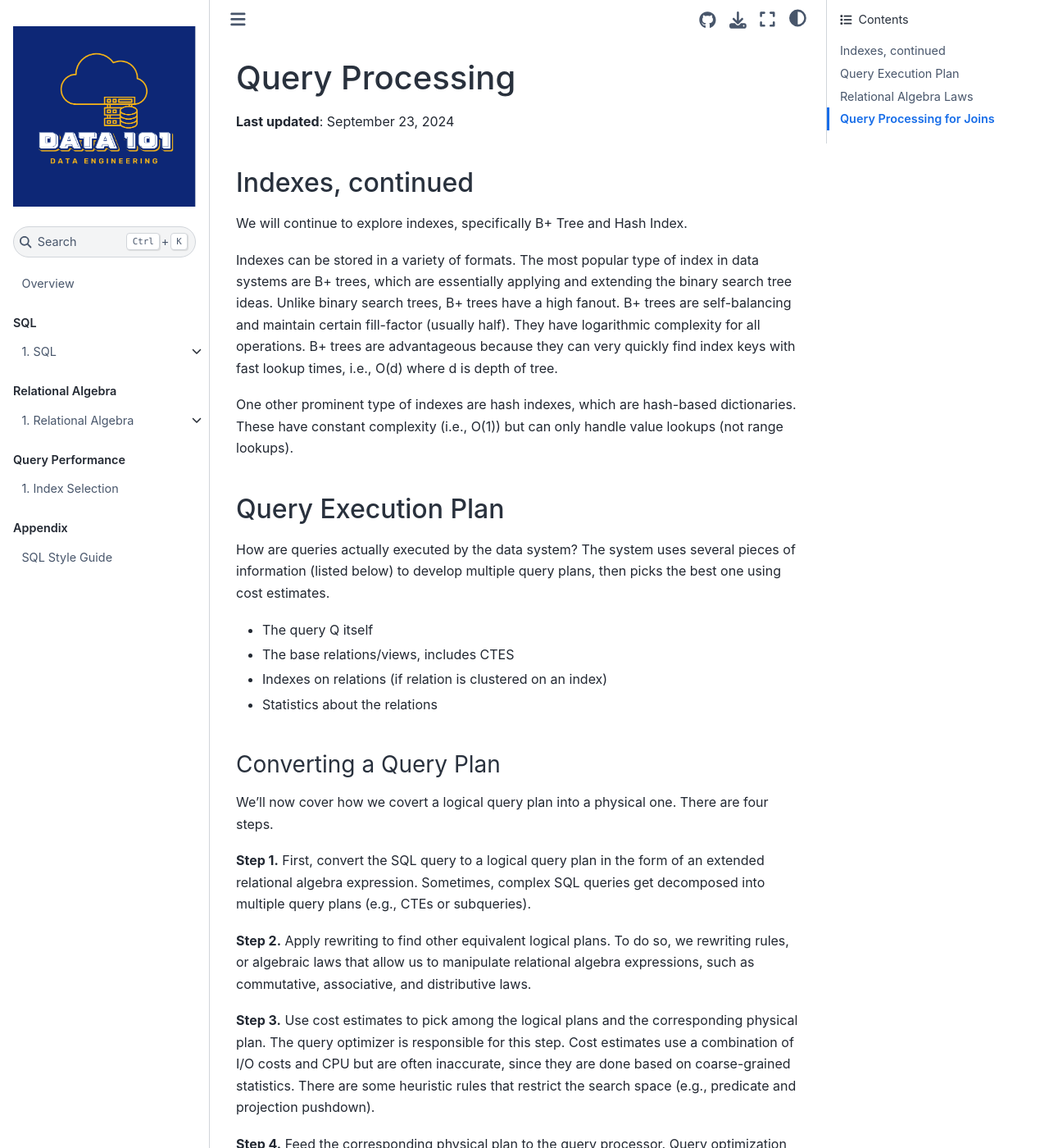
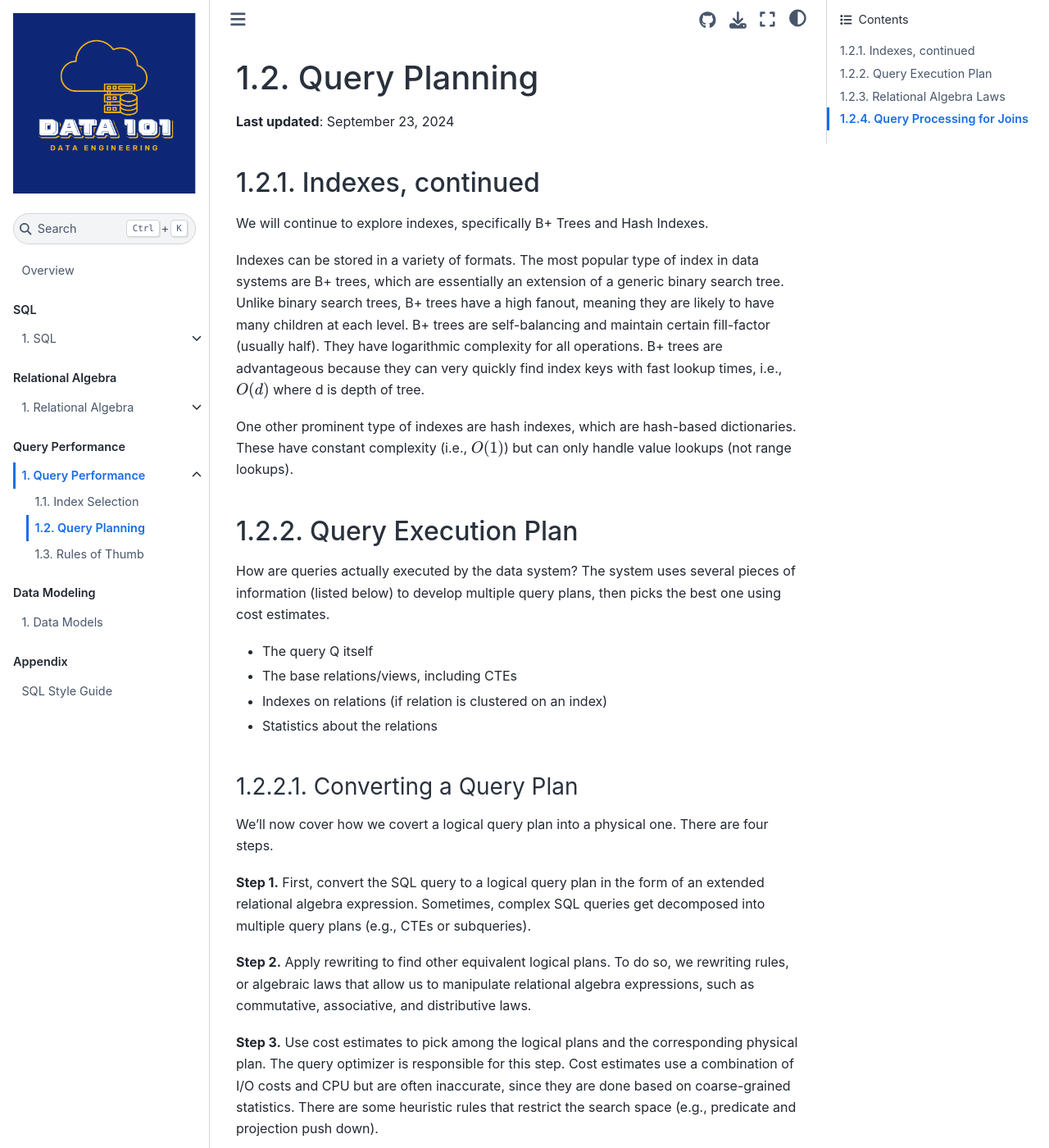
Before and after one commit to cal-data-eng/notes, a Jupyter Book: the page built from 3-query_perf/query-planning.md, in a window 1280 px wide and 1400 px high. Shown: the whole window at 82% size. Built offline with Jupyter Book 1.0.4 settings and Sphinx 7.4.7 and the Sphinx Book theme 1.1.4, drawn with Linux system fonts in a browser that asks for light colours; some of the changed text lies outside the part shown.

Commit message:
Publish more pages, tweak some formatting

```diff
--- a/3-query_perf/query-plan.md
+++ b/3-query_perf/query-planning.md
@@ -1,35 +1,37 @@
-# Query Processing
+# Query Planning
 **Last updated**: September 23, 2024
 
 ## Indexes, continued
-We will continue to explore indexes, specifically B+ Tree and Hash Index.
+We will continue to explore indexes, specifically B+ Trees and Hash Indexes.
 
-Indexes can be stored in a variety of formats. The most popular type of index in data systems are B+ trees, which are essentially applying and extending the binary search tree ideas. Unlike binary search trees, B+ trees have a high fanout. B+ trees are self-balancing and maintain certain fill-factor (usually half). They have logarithmic complexity for all operations. B+ trees are advantageous because they can very quickly find index keys with fast lookup times, i.e., O(d) where d is depth of tree.
+Indexes can be stored in a variety of formats. The most popular type of index in data systems are B+ trees, which are essentially an extension of a generic binary search tree. Unlike binary search trees, B+ trees have a high fanout, meaning they are likely to have many children at each level. B+ trees are self-balancing and maintain certain fill-factor (usually half). They have logarithmic complexity for all operations. B+ trees are advantageous because they can very quickly find index keys with fast lookup times, i.e., $O(d)$ where d is depth of tree.
 
 One other prominent type of indexes are hash indexes, which are hash-based
-dictionaries. These have constant complexity (i.e., O(1)) but can only handle value
-lookups (not range lookups).
+dictionaries. These have constant complexity (i.e., $O(1)$) but can only handle value lookups (not range lookups).
 
 ## Query Execution Plan
 
 How are queries actually executed by the data system? The system uses several pieces of information (listed below) to develop multiple query plans, then picks the best one using cost estimates.
+
 - The query Q itself
-- The base relations/views, includes CTES
+- The base relations/views, including CTEs
 - Indexes on relations (if relation is clustered on an index)
 - Statistics about the relations
 
 ### Converting a Query Plan
+
 We'll now cover how we covert a logical query plan into a physical one. There are four steps.
 
 **Step 1.** First, convert the SQL query to a logical query plan in the form of an extended relational algebra expression. Sometimes, complex SQL queries get decomposed into multiple query plans (e.g., CTEs or subqueries).
 
 **Step 2.** Apply rewriting to find other equivalent logical plans. To do so, we rewriting rules, or algebraic laws that allow us to manipulate relational algebra expressions, such as commutative, associative, and distributive laws.
 
-**Step 3.** Use cost estimates to pick among the logical plans and the corresponding physical plan. The query optimizer is responsible for this step. Cost estimates use a combination of I/O costs and CPU but are often inaccurate, since they are done based on coarse-grained statistics. There are some heuristic rules that restrict the search space (e.g., predicate and projection pushdown).
+**Step 3.** Use cost estimates to pick among the logical plans and the corresponding physical plan. The query optimizer is responsible for this step. Cost estimates use a combination of I/O costs and CPU but are often inaccurate, since they are done based on coarse-grained statistics. There are some heuristic rules that restrict the search space (e.g., predicate and projection push down).
 
 **Step 4.** Feed the corresponding physical plan to the query processor. Query optimization gives us a physical query plan that consists of a sequence or workflow of physical operators and specifies whether intermediate results are ``pipelined'' or materialized. Pipelining is an approach where tuples can “flow up” from the bottom operators to the top as soon as they are ready, allowing operators to do work in parallel.
 
 ### Logical and Physical Operators
+
 The query execution plan lays out how to proceed. We can think of plans at two levels:
 - The logical level: the logical operators describe "what" is done: union, select, grouping, project, etc.
 - The physical level: the operator implementations describe "how" to do it
--- a/_toc.yml
+++ b/_toc.yml
@@ -28,7 +28,15 @@ parts:
   - caption: Query Performance
     numbered: True
     chapters:
-      - file: 3-query_perf/indexes
+      - file: 3-query_perf/index
+        sections:
+        - file: 3-query_perf/indexes
+        - file: 3-query_perf/query-planning
+        - file: 3-query_perf/rules_of_thumb
+  - caption: Data Modeling
+    numbered: True
+    chapters:
+      - file: 4-data_modeling/data_models
   - caption: Appendix
     numbered: False
     chapters:
```
Also changed, not shown: 3-query_perf/indexes.md (+4 -2 lines), 3-query_perf/rules_of_thumb.md (+2 -1 lines), 4-data_modeling/data_models.md (+1 -1 lines).
